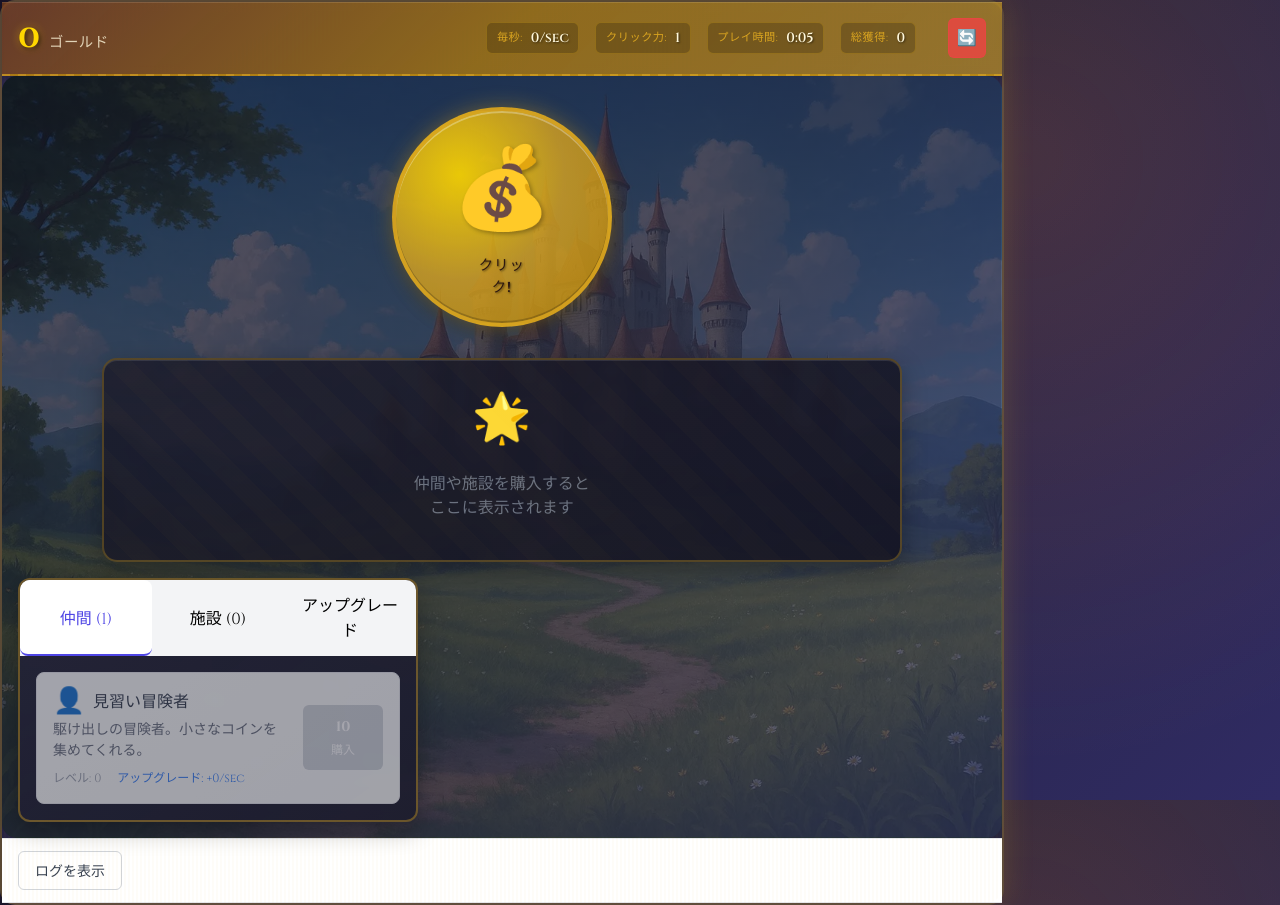
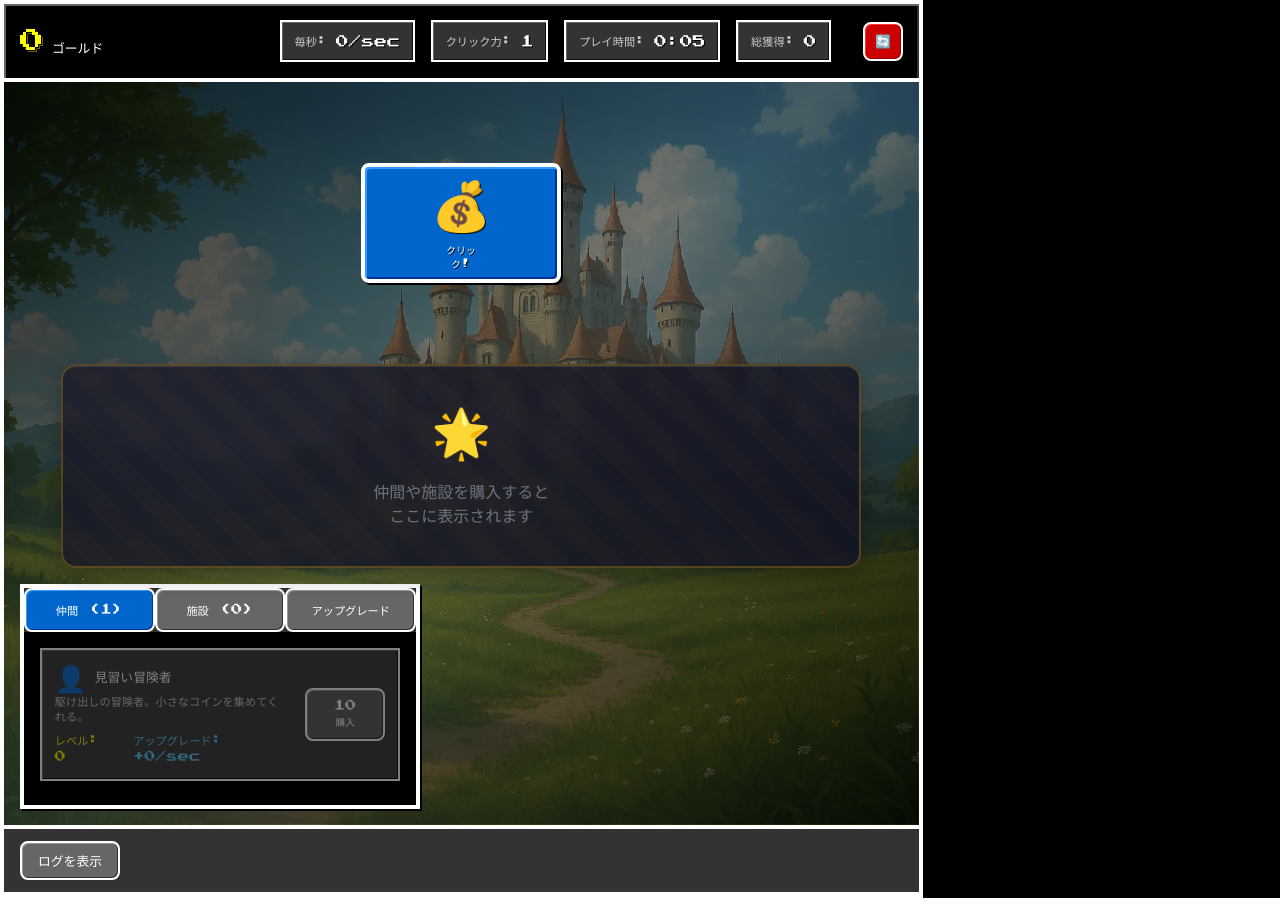
Before and after one commit to kekoyana/plusfantasy, a React (Vite) app: page / in a window 1280 px wide. Built offline with nearby package versions, Linux system fonts and the light colour scheme.

Commit message:
デザインをファミコン風に修正

```diff
--- a/src/App.css
+++ b/src/App.css
@@ -1,4 +1,4 @@
-@import url('https://fonts.googleapis.com/css2?family=Cinzel:wght@400;600;700&family=Cinzel+Decorative:wght@700&display=swap');
+@import url('https://fonts.googleapis.com/css2?family=Press+Start+2P&family=Orbitron:wght@400;700;900&display=swap');
 
 /* Global Styles */
 * {
@@ -7,15 +7,14 @@
 
 body {
   margin: 0;
-  font-family: 'Cinzel', serif;
-  background:
-    radial-gradient(circle at 20% 80%, rgba(120, 119, 198, 0.3), transparent 50%),
-    radial-gradient(circle at 80% 20%, rgba(255, 119, 48, 0.15), transparent 50%),
-    radial-gradient(circle at 40% 40%, rgba(120, 119, 198, 0.15), transparent 50%),
-    linear-gradient(135deg, #0f0c29 0%, #24243e 50%, #302b63 100%);
+  font-family: 'Press Start 2P', monospace;
+  background: #000000;
   min-height: 100vh;
-  color: #e5ddd5;
+  color: #ffffff;
   background-attachment: fixed;
+  image-rendering: pixelated;
+  image-rendering: -moz-crisp-edges;
+  image-rendering: crisp-edges;
 }
 
 #root {
@@ -31,65 +30,28 @@ body {
   min-height: 100vh;
   max-width: 1400px;
   margin: 0 auto;
-  background:
-    linear-gradient(145deg, rgba(46, 41, 78, 0.95) 0%, rgba(36, 36, 62, 0.9) 100%);
-  backdrop-filter: blur(10px);
-  border: 2px solid rgba(218, 165, 32, 0.3);
-  border-radius: 15px;
+  background: #000000;
+  border: 4px solid #ffffff;
   box-shadow:
-    0 0 30px rgba(218, 165, 32, 0.2),
-    inset 0 1px 0 rgba(255, 255, 255, 0.1);
+    inset 2px 2px 0 #666666,
+    inset -2px -2px 0 #333333,
+    4px 4px 0 #000000;
   position: relative;
 }
 
-.app::before {
-  content: '';
-  position: absolute;
-  top: 0;
-  left: 0;
-  right: 0;
-  bottom: 0;
-  background:
-    repeating-linear-gradient(
-      90deg,
-      transparent,
-      transparent 2px,
-      rgba(218, 165, 32, 0.03) 2px,
-      rgba(218, 165, 32, 0.03) 4px
-    );
-  pointer-events: none;
-  border-radius: 15px;
-}
 
 /* Header Styles */
 .game-header {
-  background:
-    linear-gradient(135deg, rgba(139, 69, 19, 0.6) 0%, rgba(184, 134, 11, 0.7) 50%, rgba(218, 165, 32, 0.6) 100%);
-  color: #fff8dc;
-  padding: 0.75rem 1rem;
-  border-bottom: 2px solid rgba(218, 165, 32, 0.4);
+  background: #000000;
+  color: #ffffff;
+  padding: 1rem;
+  border-bottom: 4px solid #ffffff;
   box-shadow:
-    0 2px 8px rgba(0, 0, 0, 0.2),
-    inset 0 1px 0 rgba(255, 255, 255, 0.1);
+    inset 2px 2px 0 #666666,
+    inset -2px 0 0 #333333;
   position: relative;
-  backdrop-filter: blur(5px);
 }
 
-.game-header::after {
-  content: '';
-  position: absolute;
-  bottom: -2px;
-  left: 0;
-  right: 0;
-  height: 2px;
-  background: repeating-linear-gradient(
-    90deg,
-    rgba(218, 165, 32, 0.6) 0px,
-    rgba(218, 165, 32, 0.6) 8px,
-    rgba(184, 134, 11, 0.6) 8px,
-    rgba(184, 134, 11, 0.6) 16px
-  );
-}
 
 .header-content {
   display: flex;
@@ -105,23 +67,18 @@ body {
 }
 
 .gold-amount {
-  font-family: 'Cinzel Decorative', serif;
-  font-size: 2rem;
-  font-weight: 700;
-  color: #ffd700;
+  font-family: 'Press Start 2P', monospace;
+  font-size: 1.5rem;
+  color: #ffff00;
   text-shadow:
-    2px 2px 4px rgba(0, 0, 0, 0.5),
-    0 0 8px rgba(255, 215, 0, 0.4);
-  letter-spacing: 1px;
+    1px 1px 0 #000000,
+    2px 2px 0 #666600;
 }
 
 .gold-label {
-  font-size: 0.9rem;
-  color: #fff8dc;
-  opacity: 0.8;
-  font-weight: 500;
+  font-size: 0.8rem;
+  color: #ffffff;
   text-transform: uppercase;
-  letter-spacing: 0.5px;
 }
 
 .stats {
@@ -134,44 +91,47 @@ body {
   display: flex;
   align-items: center;
   gap: 0.5rem;
-  background: rgba(0, 0, 0, 0.2);
-  padding: 0.3rem 0.6rem;
-  border-radius: 6px;
-  border: 1px solid rgba(218, 165, 32, 0.3);
+  background: #333333;
+  padding: 0.6rem 0.8rem;
+  border: 2px solid #ffffff;
+  box-shadow:
+    inset 1px 1px 0 #666666,
+    inset -1px -1px 0 #111111;
   min-width: auto;
 }
 
 .stat-label {
   font-size: 0.7rem;
-  color: #daa520;
+  color: #cccccc;
   text-transform: uppercase;
-  letter-spacing: 0.5px;
-  font-weight: 500;
 }
 
 .stat-value {
-  font-weight: 600;
-  font-size: 0.85rem;
-  color: #fff8dc;
-  text-shadow: 1px 1px 2px rgba(0, 0, 0, 0.5);
+  font-size: 0.8rem;
+  color: #ffffff;
+  text-shadow: 1px 1px 0 #000000;
 }
 
 /* Reset Button */
 .reset-button {
-  background: rgba(239, 68, 68, 0.8);
-  border: 1px solid rgba(239, 68, 68, 0.6);
-  border-radius: 6px;
-  color: white;
-  padding: 0.5rem;
-  font-size: 1rem;
+  background: #cc0000;
+  border: 2px solid #ffffff;
+  color: #ffffff;
+  padding: 0.6rem;
+  font-size: 0.8rem;
+  font-family: 'Press Start 2P', monospace;
   cursor: pointer;
-  transition: all 0.2s;
   margin-left: 1rem;
+  box-shadow:
+    inset 1px 1px 0 #ff3333,
+    inset -1px -1px 0 #990000;
 }
 
 .reset-button:hover {
-  background: rgba(239, 68, 68, 1);
-  transform: translateY(-1px);
+  background: #ff0000;
+  box-shadow:
+    inset 1px 1px 0 #ff6666,
+    inset -1px -1px 0 #cc0000;
 }
 
 /* Reset Confirm Dialog */
@@ -181,7 +141,7 @@ body {
   left: 0;
   right: 0;
   bottom: 0;
-  background: rgba(0, 0, 0, 0.7);
+  background: rgba(0, 0, 51, 0.8);
   display: flex;
   align-items: center;
   justify-content: center;
@@ -189,28 +149,32 @@ body {
 }
 
 .reset-confirm-dialog {
-  background: linear-gradient(145deg, rgba(35, 35, 56, 0.95) 0%, rgba(28, 28, 45, 0.9) 100%);
-  border: 2px solid rgba(218, 165, 32, 0.4);
-  border-radius: 12px;
+  background: #000000;
+  border: 4px solid #ffffff;
   padding: 2rem;
   max-width: 400px;
   width: 90%;
   text-align: center;
-  color: #e5ddd5;
-  box-shadow: 0 8px 25px rgba(0, 0, 0, 0.3);
+  color: #ffffff;
+  box-shadow:
+    inset 2px 2px 0 #666666,
+    inset -2px -2px 0 #333333,
+    4px 4px 0 #000000;
 }
 
 .reset-confirm-dialog h3 {
   margin: 0 0 1rem 0;
-  color: #ffd700;
-  font-family: 'Cinzel Decorative', serif;
-  font-size: 1.3rem;
+  color: #ffff00;
+  font-family: 'Press Start 2P', monospace;
+  font-size: 1rem;
+  text-shadow: 1px 1px 0 #000000;
 }
 
 .reset-confirm-dialog p {
   margin: 0 0 1.5rem 0;
-  line-height: 1.5;
-  color: #daa520;
+  line-height: 1.8;
+  color: #ffffff;
+  font-size: 0.8rem;
 }
 
 .reset-confirm-buttons {
@@ -220,33 +184,41 @@ body {
 }
 
 .confirm-button {
-  padding: 0.75rem 1.5rem;
-  border: none;
-  border-radius: 6px;
-  font-weight: 600;
+  padding: 0.8rem 1rem;
+  border: 2px solid #ffffff;
+  font-family: 'Press Start 2P', monospace;
+  font-size: 0.8rem;
   cursor: pointer;
-  transition: all 0.2s;
   min-width: 100px;
+  color: #ffffff;
 }
 
 .confirm-button.danger {
-  background: linear-gradient(135deg, #ef4444, #dc2626);
-  color: white;
+  background: #cc0000;
+  box-shadow:
+    inset 1px 1px 0 #ff3333,
+    inset -1px -1px 0 #990000;
 }
 
 .confirm-button.danger:hover {
-  background: linear-gradient(135deg, #dc2626, #b91c1c);
-  transform: translateY(-1px);
+  background: #ff0000;
+  box-shadow:
+    inset 1px 1px 0 #ff6666,
+    inset -1px -1px 0 #cc0000;
 }
 
 .confirm-button.cancel {
-  background: linear-gradient(135deg, #6b7280, #4b5563);
-  color: white;
+  background: #666666;
+  box-shadow:
+    inset 1px 1px 0 #999999,
+    inset -1px -1px 0 #333333;
 }
 
 .confirm-button.cancel:hover {
-  background: linear-gradient(135deg, #4b5563, #374151);
-  transform: translateY(-1px);
+  background: #888888;
+  box-shadow:
+    inset 1px 1px 0 #bbbbbb,
+    inset -1px -1px 0 #555555;
 }
 
 /* Main Content */
@@ -256,13 +228,13 @@ body {
   gap: 1rem;
   padding: 1rem;
   background:
-    linear-gradient(135deg, rgba(15, 12, 41, 0.7) 0%, rgba(36, 36, 62, 0.8) 50%, rgba(48, 43, 99, 0.7) 100%),
+    linear-gradient(135deg, rgba(0, 0, 0, 0.8) 0%, rgba(51, 51, 51, 0.6) 50%, rgba(0, 0, 0, 0.8) 100%),
     url('/bg.webp');
   background-size: cover;
   background-position: center;
   background-repeat: no-repeat;
-  border-radius: 15px;
   position: relative;
+  image-rendering: pixelated;
 }
 
 .click-section {
@@ -301,15 +273,13 @@ body {
 
 .side-panel {
   flex: 0 0 400px;
-  background:
-    linear-gradient(145deg, rgba(35, 35, 56, 0.95) 0%, rgba(28, 28, 45, 0.9) 100%);
-  border: 2px solid rgba(218, 165, 32, 0.4);
-  border-radius: 12px;
+  background: #000000;
+  border: 4px solid #ffffff;
   box-shadow:
-    0 8px 25px rgba(0, 0, 0, 0.3),
-    inset 0 1px 0 rgba(255, 255, 255, 0.1);
+    inset 2px 2px 0 #666666,
+    inset -2px -2px 0 #333333,
+    2px 2px 0 #000000;
   overflow: hidden;
-  backdrop-filter: blur(5px);
   display: flex;
   flex-direction: column;
   max-height: calc(100vh - 140px);
@@ -324,21 +294,18 @@ body {
 }
 
 .click-button {
-  width: 220px;
-  height: 220px;
-  border-radius: 50%;
-  border: 4px solid rgba(218, 165, 32, 0.8);
-  background:
-    radial-gradient(circle at 30% 30%, rgba(255, 215, 0, 0.9) 0%, rgba(218, 165, 32, 0.8) 50%, rgba(184, 134, 11, 0.9) 100%);
-  color: #2d1810;
+  width: 200px;
+  height: 120px;
+  border: 4px solid #ffffff;
+  background: #0066cc;
+  color: #ffffff;
   font-size: 4rem;
+  font-family: 'Press Start 2P', monospace;
   cursor: pointer;
   box-shadow:
-    0 0 20px rgba(218, 165, 32, 0.4),
-    0 8px 16px rgba(0, 0, 0, 0.3),
-    inset 0 2px 0 rgba(255, 255, 255, 0.3),
-    inset 0 -2px 0 rgba(0, 0, 0, 0.2);
-  transition: all 0.1s ease;
+    inset 2px 2px 0 #3399ff,
+    inset -2px -2px 0 #003399,
+    2px 2px 0 #000000;
   display: flex;
   flex-direction: column;
   align-items: center;
@@ -347,63 +314,47 @@ body {
   position: relative;
 }
 
-.click-button::before {
-  content: '';
-  position: absolute;
-  top: -6px;
-  left: -6px;
-  right: -6px;
-  bottom: -6px;
-  border-radius: 50%;
-  background: conic-gradient(from 0deg, rgba(218, 165, 32, 0.3), rgba(255, 215, 0, 0.6), rgba(218, 165, 32, 0.3));
-  z-index: -1;
-  animation: rotate 3s linear infinite;
-}
-
-@keyframes rotate {
-  0% { transform: rotate(0deg); }
-  100% { transform: rotate(360deg); }
-}
-
 .click-button:hover {
-  transform: translateY(-3px);
+  background: #3399ff;
   box-shadow:
-    0 0 30px rgba(218, 165, 32, 0.6),
-    0 12px 25px rgba(0, 0, 0, 0.4);
+    inset 2px 2px 0 #66ccff,
+    inset -2px -2px 0 #0066cc,
+    2px 2px 0 #000000;
 }
 
 .click-button:active {
-  transform: translateY(-1px);
+  background: #0052cc;
   box-shadow:
-    0 0 15px rgba(218, 165, 32, 0.4),
-    0 6px 12px rgba(0, 0, 0, 0.3);
+    inset 1px 1px 0 #0066ff,
+    inset -1px -1px 0 #003399,
+    1px 1px 0 #000000;
 }
 
 .click-button-text {
-  font-size: 5rem;
-  text-shadow: 2px 2px 4px rgba(0, 0, 0, 0.3);
+  font-size: 3rem;
+  text-shadow: 1px 1px 0 #000000;
 }
 
 .click-button-label {
-  font-size: 0.9rem;
-  font-weight: 700;
+  font-size: 0.6rem;
+  font-family: 'Press Start 2P', monospace;
   text-transform: uppercase;
-  letter-spacing: 1px;
-  text-shadow: 1px 1px 2px rgba(0, 0, 0, 0.5);
+  letter-spacing: 0.5px;
+  text-shadow: 1px 1px 0 #000000;
 }
 
 .click-effect {
   position: absolute;
-  color: #ffd700;
+  color: #ffff00;
   font-weight: bold;
-  font-size: 1.8rem;
+  font-size: 1rem;
+  font-family: 'Press Start 2P', monospace;
   pointer-events: none;
   animation: click-float 1.2s ease-out forwards;
   z-index: 10;
   text-shadow:
-    2px 2px 4px rgba(0, 0, 0, 0.8),
-    0 0 8px rgba(255, 215, 0, 0.6);
-  font-family: 'Cinzel Decorative', serif;
+    1px 1px 0 #000000,
+    2px 2px 0 #666600;
 }
 
 @keyframes click-float {
@@ -427,28 +378,36 @@ body {
 
 .entity-tabs {
   display: flex;
-  background: #f3f4f6;
+  background: #333333;
 }
 
 .tab {
   flex: 1;
   padding: 0.75rem;
-  border: none;
-  background: transparent;
+  border: 2px solid #ffffff;
+  background: #666666;
+  color: #ffffff;
+  font-family: 'Press Start 2P', monospace;
+  font-size: 0.7rem;
   cursor: pointer;
-  font-weight: 500;
-  border-bottom: 2px solid transparent;
-  transition: all 0.2s;
+  box-shadow:
+    inset 1px 1px 0 #999999,
+    inset -1px -1px 0 #333333;
 }
 
 .tab:hover {
-  background: #e5e7eb;
+  background: #888888;
+  box-shadow:
+    inset 1px 1px 0 #bbbbbb,
+    inset -1px -1px 0 #555555;
 }
 
 .tab.active {
-  background: white;
-  border-bottom-color: #4f46e5;
-  color: #4f46e5;
+  background: #0066cc;
+  color: #ffffff;
+  box-shadow:
+    inset 1px 1px 0 #3399ff,
+    inset -1px -1px 0 #003399;
 }
 
 .entity-content {
@@ -456,6 +415,8 @@ body {
   overflow-y: auto;
   padding: 1rem;
   max-height: calc(100vh - 300px);
+  background: #000000;
+  color: #ffffff;
 }
 
 /* カスタムスクロールバー */
@@ -487,21 +448,25 @@ body {
   display: flex;
   align-items: center;
   gap: 1rem;
-  padding: 1rem;
-  border: 1px solid #e5e7eb;
-  border-radius: 8px;
-  background: white;
-  transition: all 0.2s;
+  padding: 0.8rem;
+  border: 2px solid #ffffff;
+  background: #333333;
+  margin-bottom: 0.5rem;
+  box-shadow:
+    inset 1px 1px 0 #666666,
+    inset -1px -1px 0 #111111;
 }
 
 .entity-item:hover {
-  box-shadow: 0 2px 8px rgba(0, 0, 0, 0.1);
-  transform: translateY(-1px);
+  background: #555555;
+  box-shadow:
+    inset 1px 1px 0 #888888,
+    inset -1px -1px 0 #222222;
 }
 
 .entity-item.unaffordable {
-  opacity: 0.6;
-  background: #f9fafb;
+  opacity: 0.5;
+  background: #444444;
 }
 
 .entity-info {
@@ -523,71 +488,81 @@ body {
 
 .entity-name {
   font-weight: bold;
-  color: #374151;
+  color: #ffffff;
+  font-family: 'Press Start 2P', monospace;
+  font-size: 0.8rem;
 }
 
 .entity-description {
-  font-size: 0.875rem;
-  color: #6b7280;
+  font-size: 0.7rem;
+  color: #cccccc;
   margin-bottom: 0.5rem;
+  line-height: 1.4;
 }
 
 .entity-stats {
   display: flex;
   gap: 1rem;
-  font-size: 0.75rem;
-  color: #9ca3af;
+  font-size: 0.7rem;
+  color: #ffffff;
 }
 
 .entity-level {
   font-weight: 500;
+  color: #ffff00;
 }
 
 .entity-production {
-  color: #10b981;
+  color: #00ff00;
   font-weight: 500;
 }
 
 .entity-upgrade-info {
-  color: #3b82f6;
+  color: #66ccff;
   font-weight: 500;
-  font-size: 0.75rem;
+  font-size: 0.7rem;
 }
 
 .buy-button {
-  padding: 0.75rem 1rem;
-  border: none;
-  border-radius: 6px;
-  background: linear-gradient(135deg, #10b981, #059669);
-  color: white;
-  font-weight: 500;
+  padding: 0.6rem 0.8rem;
+  border: 2px solid #ffffff;
+  background: #00cc00;
+  color: #ffffff;
+  font-family: 'Press Start 2P', monospace;
+  font-size: 0.7rem;
   cursor: pointer;
-  transition: all 0.2s;
   display: flex;
   flex-direction: column;
   align-items: center;
   gap: 0.25rem;
   min-width: 80px;
+  box-shadow:
+    inset 1px 1px 0 #33ff33,
+    inset -1px -1px 0 #009900;
 }
 
 .buy-button:hover:not(:disabled) {
-  background: linear-gradient(135deg, #059669, #047857);
-  transform: translateY(-1px);
+  background: #00ff00;
+  box-shadow:
+    inset 1px 1px 0 #66ff66,
+    inset -1px -1px 0 #00cc00;
 }
 
 .buy-button:disabled {
-  background: #d1d5db;
+  background: #666666;
   cursor: not-allowed;
-  transform: none;
+  box-shadow:
+    inset 1px 1px 0 #999999,
+    inset -1px -1px 0 #333333;
 }
 
 .buy-cost {
-  font-size: 0.875rem;
+  font-size: 0.7rem;
   font-weight: bold;
 }
 
 .buy-label {
-  font-size: 0.75rem;
+  font-size: 0.6rem;
 }
 
 .no-entities {
@@ -599,50 +574,55 @@ body {
 
 /* Log Panel */
 .footer {
-  background: #f9fafb;
-  border-top: 1px solid #e5e7eb;
+  background: #000000;
+  border-top: 4px solid #ffffff;
   min-height: 60px;
 }
 
 .log-toggle {
   padding: 0.75rem 1rem;
-  border-bottom: 1px solid #e5e7eb;
-  background: white;
+  border-bottom: 2px solid #ffffff;
+  background: #333333;
 }
 
 .toggle-logs-button {
   padding: 0.5rem 1rem;
-  border: 1px solid #d1d5db;
-  border-radius: 6px;
-  background: white;
-  color: #374151;
-  font-size: 0.875rem;
-  font-weight: 500;
+  border: 2px solid #ffffff;
+  background: #666666;
+  color: #ffffff;
+  font-size: 0.8rem;
+  font-family: 'Press Start 2P', monospace;
   cursor: pointer;
-  transition: all 0.2s;
+  box-shadow:
+    inset 1px 1px 0 #999999,
+    inset -1px -1px 0 #333333;
 }
 
 .toggle-logs-button:hover {
-  background: #f9fafb;
-  border-color: #9ca3af;
+  background: #888888;
+  box-shadow:
+    inset 1px 1px 0 #bbbbbb,
+    inset -1px -1px 0 #555555;
 }
 
 .log-panel {
   height: 200px;
   display: flex;
   flex-direction: column;
+  background: #000000;
 }
 
 .log-header {
   padding: 0.75rem 1rem;
-  border-bottom: 1px solid #e5e7eb;
-  background: white;
+  border-bottom: 2px solid #ffffff;
+  background: #333333;
 }
 
 .log-header h3 {
   margin: 0;
-  font-size: 1rem;
-  color: #374151;
+  font-size: 0.8rem;
+  font-family: 'Press Start 2P', monospace;
+  color: #ffffff;
 }
 
 .log-content {
```
